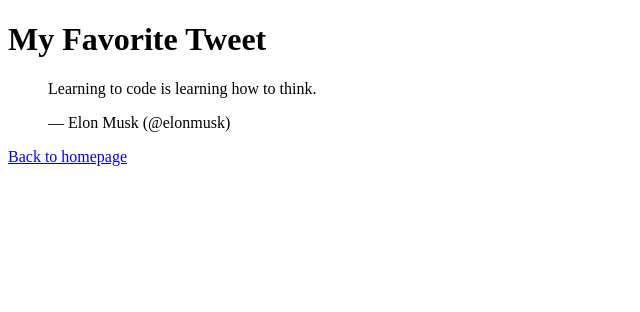
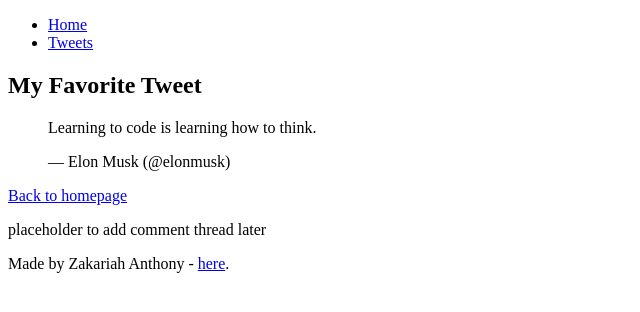
Before and after one commit to Zakky0172/My_First_Portfolio, a plain HTML site: page html_basic/tweets.html in a window 1280 px wide. Shown: the whole page, without its empty margins (0-640 px from the left). Drawn offline with Linux system fonts and the light colour scheme.

Commit message:
Update tweets.html

```diff
--- a/html_basic/tweets.html
+++ b/html_basic/tweets.html
@@ -6,13 +6,19 @@
 </head>
 <body>
 
+<header>
+  <ul>
+    <li><a href="index.html">Home</a></li>
+    <li><a href="tweets.html">Tweets</a></li>
+  </ul>
+</header>
+
+<main>
+  <article>
     <h1>My Favorite Tweet</h1>
 
-  <!-- Embedded Tweet -->
     <blockquote class="twitter-tweet">
-    <p lang="en" dir="ltr">
-      Learning to code is learning how to think.
-    </p>
+      <p lang="en" dir="ltr">Learning to code is learning how to think.</p>
       &mdash; Elon Musk (@elonmusk)
       <a href="https://twitter.com/elonmusk/status/1480046185721956354"></a>
     </blockquote>
@@ -22,6 +28,16 @@
     <p>
       <a href="index.html">Back to homepage</a>
     </p>
+  </article>
+
+  <aside>
+    <p>placeholder to add comment thread later</p>
+  </aside>
+</main>
+
+<footer>
+  <p>Made by Zakariah Anthony - <a href="https://github.com" target="_blank">here</a>.</p>
+</footer>
 
 </body>
 </html>
```
Lines whose indentation alone changed are shown as unchanged.
